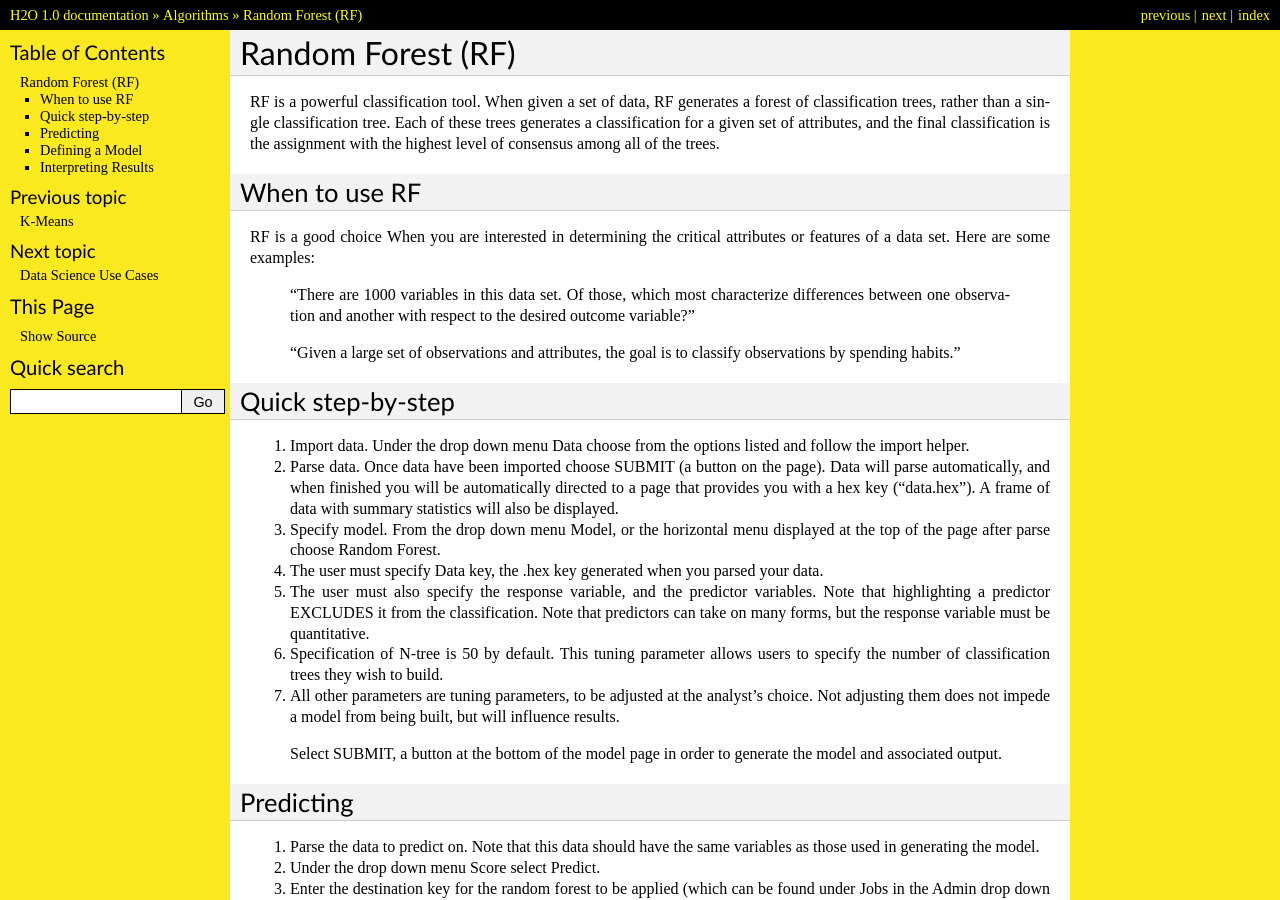
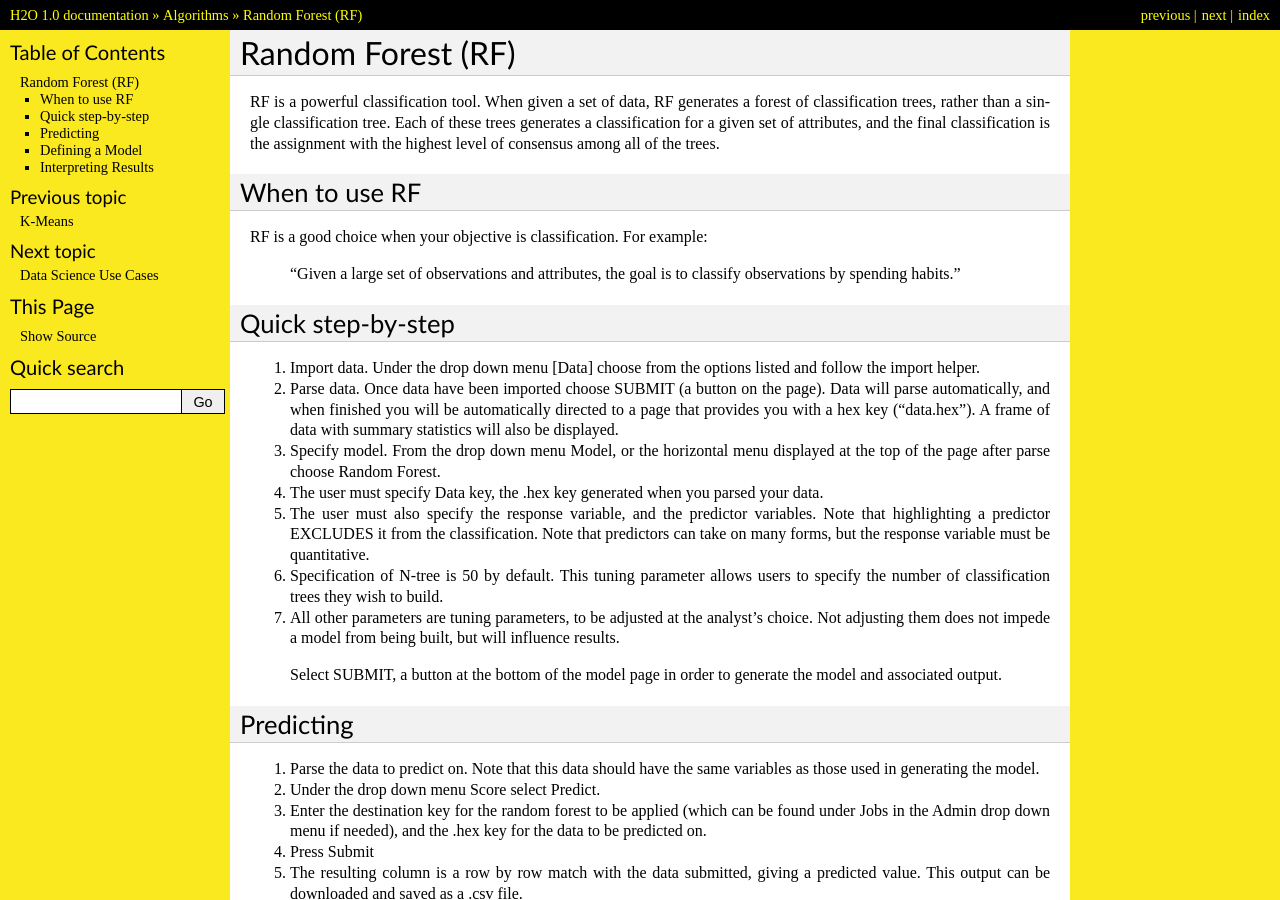
Before and after one commit to devinshields/h2odocs, a Sphinx documentation site: the page built from source/algorithms/rf.rst, in a window 1280 px wide and 900 px high. Built offline with Sphinx 7.4.7, drawn with Linux system fonts in a browser that asks for light colours; formulas are drawn with MathJax 3; pages that are not in the unit, such as notebooks, are missing from menus.

Commit message:
format and basic editing

```diff
--- a/source/algorithms/rf.rst
+++ b/source/algorithms/rf.rst
@@ -10,16 +10,14 @@ level of consensus among all of the trees.
 
 When to use RF
 """"""""""""""
-RF is a good choice When you are interested in determining the critical attributes or features of a data set. Here are some examples:
-
-  "There are 1000 variables in this data set. Of those, which most characterize differences between one observation and another with respect to the desired outcome variable?"
+RF is a good choice when your objective is classification. For example:
 
   "Given a large set of observations and attributes, the goal is to classify observations by spending habits."
 
 Quick step-by-step
 """"""""""""""""""
 
-#. Import data. Under the drop down menu Data choose from the options listed and follow the import helper.
+#. Import data. Under the drop down menu [Data] choose from the options listed and follow the import helper.
 
 #. Parse data. Once data have been imported choose SUBMIT (a button on the page). Data will parse automatically, and when finished you will be automatically directed to a page that provides you with a hex key ("data.hex"). A frame of data with summary statistics will also be displayed.
 
```
